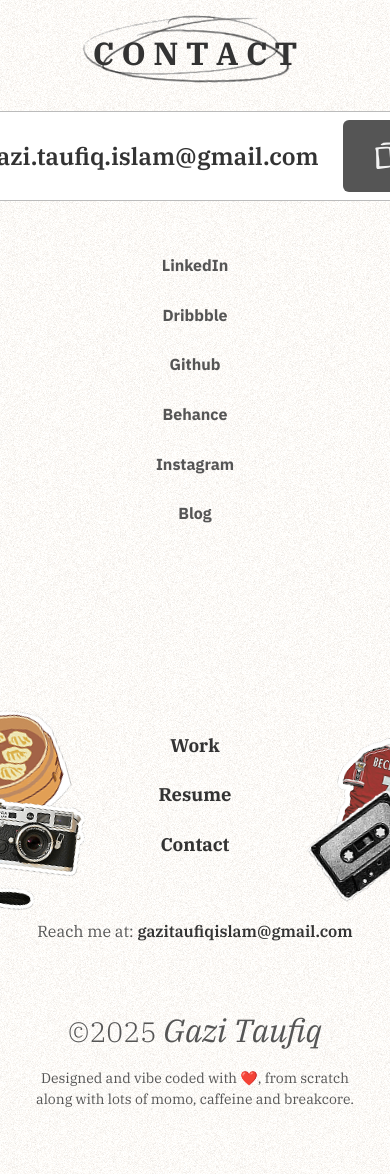
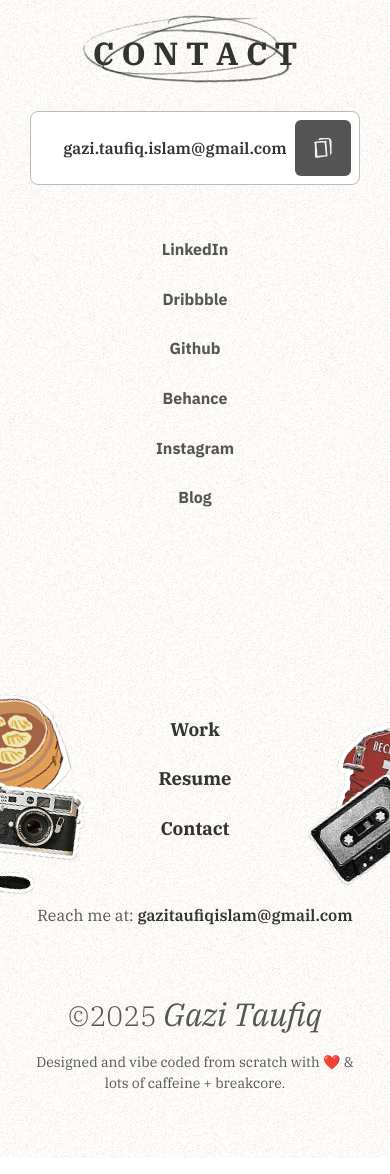
Before and after one commit to GaziTaufiqIslam/my-portfolio-2025, an Eleventy site: page src/index.njk in a window 390 px wide. Shown: the part 2580-3754 px from the top of the page. Built offline with nearby package versions, Linux system fonts and the light colour scheme; Eleventy itself is replaced by a stand-in of ours; files that its build step writes are made by us from their sources.

Commit message:
fixed contact email sizing

```diff
--- a/src/_includes/layouts/base.njk
+++ b/src/_includes/layouts/base.njk
@@ -81,8 +81,8 @@
       <div class="footer-col-left">
         <p class="site-footer__copyright">©2025 <span class ="site-footer__name">Gazi Taufiq </span></p>
         <p class="site-footer__tagline">
-          Designed and vibe coded with ❤️, from scratch<br>
-          along with lots of momo, caffeine and breakcore.
+          Designed and vibe coded from scratch with ❤️ &#38;<br>
+          lots of caffeine + breakcore.
 
         </p>
       </div>
--- a/src/assets/css/bundle.css
+++ b/src/assets/css/bundle.css
@@ -1684,6 +1684,7 @@ div:has(.works-section) {
   border-radius: 8px;
   padding: 0.5rem 0.5rem 0.5rem 2rem;
   margin-bottom: 2.5rem;
+  gap: 0.5rem;
 }
 
 .email-text {
@@ -1692,6 +1693,13 @@ div:has(.works-section) {
   color: #333333;
   font-weight: 600;
   padding-right: 0.5rem;
+}
+@media (max-width: 768px) {
+  .email-text {
+    font-size: 1rem;
+    padding-right: 0;
+    text-align: center;
+  }
 }
 
 .copy-button {
@@ -1714,6 +1722,18 @@ div:has(.works-section) {
 .copy-button.is-copied {
   background-color: #27563f;
   transform: scale(1.1);
+}
+@media (max-width: 768px) {
+  .copy-button {
+    margin-left: 0;
+    padding: 1rem;
+    width: 100%;
+  }
+  .copy-button img {
+    width: 24px;
+    height: 24px;
+    margin: 0 auto;
+  }
 }
 
 .contact-socials ul {
--- a/src/scss/_contact.scss
+++ b/src/scss/_contact.scss
@@ -54,6 +54,11 @@
   border-radius: 8px;
   padding: .5rem .5rem .5rem 2rem;
   margin-bottom: 2.5rem;
+  gap: 0.5rem;
+  // @media (max-width: $breakpoint-md) {
+  //   flex-direction: column;
+  //   padding: 1.5rem; // Even padding
+  // }
 }
 
 .email-text {
@@ -62,6 +67,13 @@
   color: $color-text;
   font-weight: 600;
   padding-right: 0.5rem;
+  // --- ▼▼▼ RESPONSIVE FIX ▼▼▼ ---
+  @media (max-width: $breakpoint-md) {
+    font-size: 1rem; // Smaller font
+    padding-right: 0;
+    // margin-bottom: 1rem; // Space
+    text-align: center;
+  }
 }
 
 .copy-button {
@@ -88,6 +100,17 @@
   &.is-copied {
     background-color: $color-success;
     transform: scale(1.1);
+  }
+  @media (max-width: $breakpoint-md) {
+    margin-left: 0;
+    padding: 1rem; // Smaller padding
+    width: 100%; // Full width
+
+    img {
+      width: 24px;
+      height: 24px;
+      margin: 0 auto; // Center icon
+    }
   }
 }
 
```
Also changed, not shown: 1 other file.
